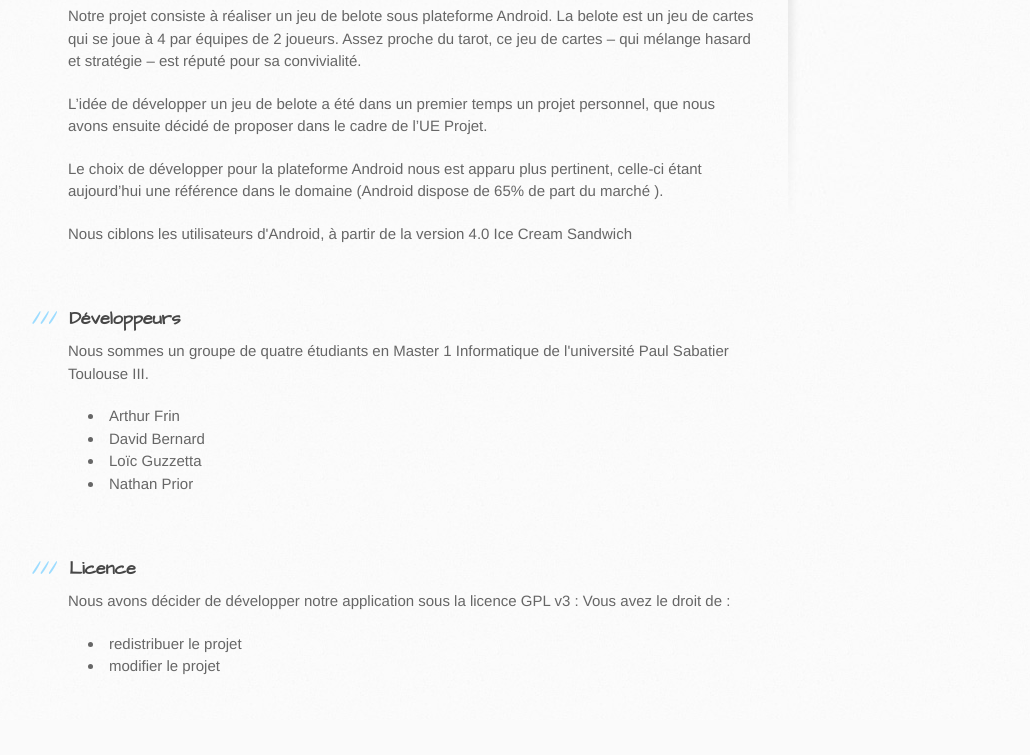
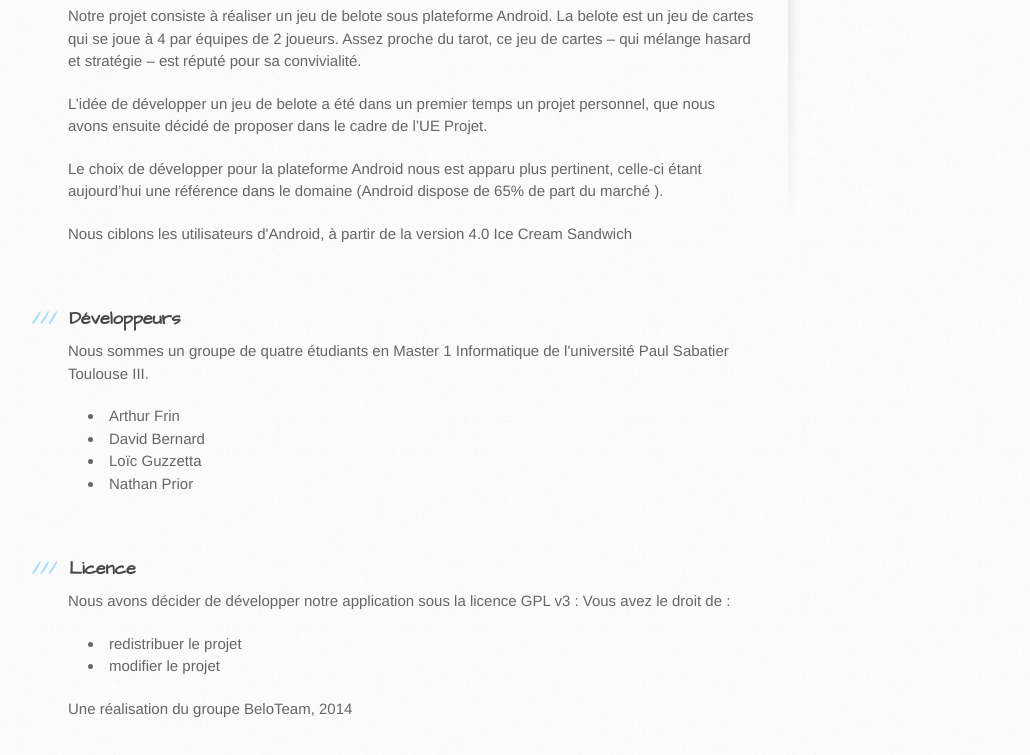
Before and after one commit to BeloTeam/BeloteTime, a plain HTML site: page index.html in a window 1280 px wide. Shown: the part 522-1277 px from the top of the page, without its empty margins (102-1132 px from the left). Before the commit the page ends 1242 px from the top, so only its background shows below. Drawn offline with Linux system fonts and the light colour scheme.

```diff
--- a/index.html
+++ b/index.html
@@ -71,7 +71,7 @@ Vous avez le droit de : </p>
 <em>redistribuer</em> le projet</li>
 <li>
 <em>modifier</em> le projet</li>
-</ul>
+</ul><p>Une réalisation du groupe BeloTeam, 2014</p>
         </section>
 
         <aside id="sidebar">
```
Also changed, not shown: params.json (+1 -1 lines).
